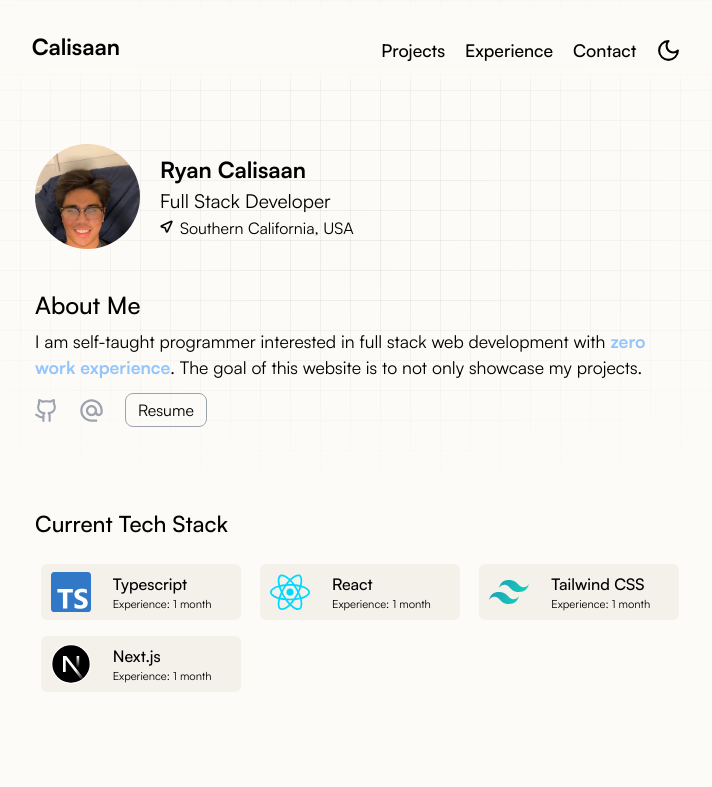
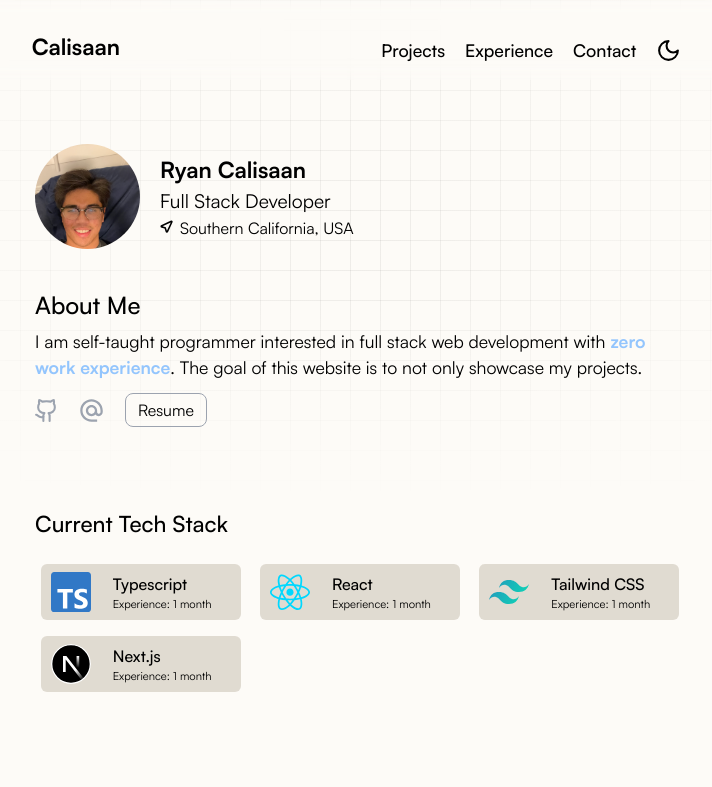
Before and after one commit to barreledout/personal_portfolio, a Next.js app: page / in a window 1280 px wide. Shown: the top 787 px of the page, without its empty margins (280-992 px from the left). Built offline with nearby package versions, Linux system fonts and the light colour scheme; no server answers.

Commit message:
used "dark" on tailwind to change styles when in dark mode

```diff
--- a/src/app/components/Technologies_section/ProjectCards.tsx
+++ b/src/app/components/Technologies_section/ProjectCards.tsx
@@ -8,7 +8,7 @@ interface CardProps {
 const Cards = ({ language, exp }: CardProps) => {
   return (
     <div
-      className="w-[200px] bg-custom-containerColor/30 items-center rounded-md "
+      className="w-[200px] bg-custom-containerColor dark:bg-custom-containerColor/30  items-center rounded-md "
     >
       {/* inner card */}
       <div className="w-[190px] flex relative m-1 items-center">
```
